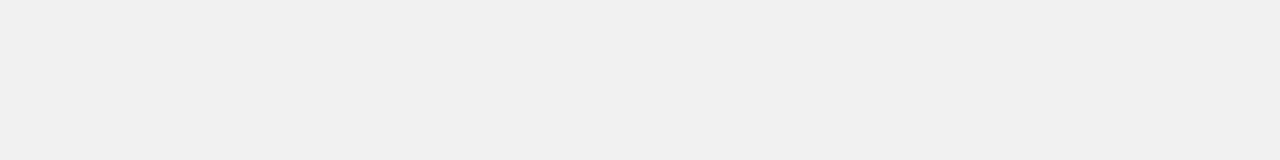
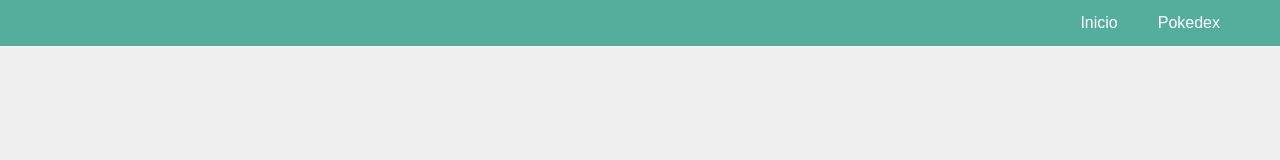
Before and after one commit to EliasEsperanza/Pokedex-Page, a website with bundled scripts: page src/pages/acompanantes.html in a window 1280 px wide. Built offline with nearby package versions, Linux system fonts and the light colour scheme; a script that the page names is missing.

Commit message:
Se crearon navbar

```diff
--- a/src/js/acompanantes.js
+++ b/src/js/acompanantes.js
@@ -2,8 +2,48 @@ import { Database } from '../components/PokemonDB.js';
 
 console.log('acompanantes.js está cargando');
 
+function createNavbar() {
+    const navbar = document.createElement('nav');
+    navbar.classList.add('navbar');
+
+    const navContainer = document.createElement('div');
+    navContainer.classList.add('nav-container');
+
+    const navLogo = document.createElement('a');
+    navLogo.href = '#';
+    navLogo.classList.add('nav-logo');
+
+    const navMenu = document.createElement('div');
+    navMenu.classList.add('nav-menu');
+
+    const navItem1 = document.createElement('a');
+    navItem1.href = 'https://eliasesperanza.github.io/Pokedex-Page/';
+    navItem1.classList.add('nav-item');
+    navItem1.textContent = 'Inicio';
+
+    const navItem2 = document.createElement('a');
+    navItem2.href = 'pokedex.html';
+    navItem2.classList.add('nav-item');
+    navItem2.textContent = 'Pokedex';
+
+    const navItem3 = document.createElement('a');
+    navItem3.href = '#';
+    navItem3.classList.add('nav-item');
+
+    navMenu.appendChild(navItem1);
+    navMenu.appendChild(navItem2);
+    navMenu.appendChild(navItem3);
+
+    navContainer.appendChild(navLogo);
+    navContainer.appendChild(navMenu);
+    navbar.appendChild(navContainer);
+
+    document.body.insertBefore(navbar, document.body.firstChild);
+}
+
 document.addEventListener('DOMContentLoaded', async () => {
     const db = new Database('PokemonDB', ['entrenadores']);
+    createNavbar();
 
     const entrenadoresContainer = document.createElement('div');
     entrenadoresContainer.classList.add('entrenadores-container');
@@ -129,9 +169,10 @@ document.addEventListener('DOMContentLoaded', async () => {
             });
 
             if (nuevoNombre) {
-                entrenador.nombre = nuevoNombre;
+                const nuevoNombreMayusculas = nuevoNombre.toUpperCase();
+                entrenador.nombre = nuevoNombreMayusculas;
                 await db.updateData('entrenadores', entrenador);
-                nombre.textContent = nuevoNombre.toUpperCase();
+                nombre.textContent = nuevoNombreMayusculas;
 
                 Swal.fire({
                     title: '¡Nombre cambiado!',
--- a/src/js/index.js
+++ b/src/js/index.js
@@ -46,6 +46,8 @@ if (document.readyState === 'complete') {
         preloaderAudio.currentTime = 0;//reiniciamos el audio para futuras reproducciones
     }
 
+
+
 });
 
 
--- a/src/styles/acompanantes.css
+++ b/src/styles/acompanantes.css
@@ -6,8 +6,49 @@ body {
     background-color: #f0f0f0;
     margin: 0;
     font-family: Arial, sans-serif;
+    height: 100vh;
 }
 
+
+.navbar {
+    width: 100%;
+    background-color: #55AD9B;
+    overflow: hidden;
+    position: relative;
+    top: 0;
+    left: 0;
+    z-index: 1000;
+}
+
+.nav-container {
+    display: flex;
+    justify-content: space-between;
+    align-items: center;
+
+}
+
+.nav-logo {
+    font-size: 22px;
+    font-weight: bold;
+    color: #fff;
+    text-decoration: none;
+}
+
+.nav-menu {
+    display: flex;
+}
+
+.nav-item {
+    color: #fff;
+    padding: 14px 20px;
+    text-decoration: none;
+    text-align: center;
+}
+
+.nav-item:hover {
+    background-color: #575757;
+    color: white;
+}
 
 /* Estilos para el contenedor principal de entrenadores */
 .entrenadores-container {
--- a/src/styles/styles.css
+++ b/src/styles/styles.css
@@ -6,6 +6,46 @@ body {
     background-color: #f0f0f0;
     margin: 0;
     font-family: Arial, sans-serif;
+}
+
+.navbar {
+    width: 100%;
+    background-color: #55AD9B;
+    overflow: hidden;
+    position: fixed;
+    top: 0;
+    left: 0;
+    z-index: 1000;
+}
+
+.nav-container {
+    display: flex;
+    justify-content: space-between;
+    align-items: center;
+
+}
+
+.nav-logo {
+    font-size: 22px;
+    font-weight: bold;
+    color: #fff;
+    text-decoration: none;
+}
+
+.nav-menu {
+    display: flex;
+}
+
+.nav-item {
+    color: #fff;
+    padding: 14px 20px;
+    text-decoration: none;
+    text-align: center;
+}
+
+.nav-item:hover {
+    background-color: #575757;
+    color: white;
 }
 
 .BuscadosFiltro {
```
Also changed, not shown: src/components/Pokedex.js (+44 -5 lines). Lines whose indentation alone changed are shown as unchanged.
